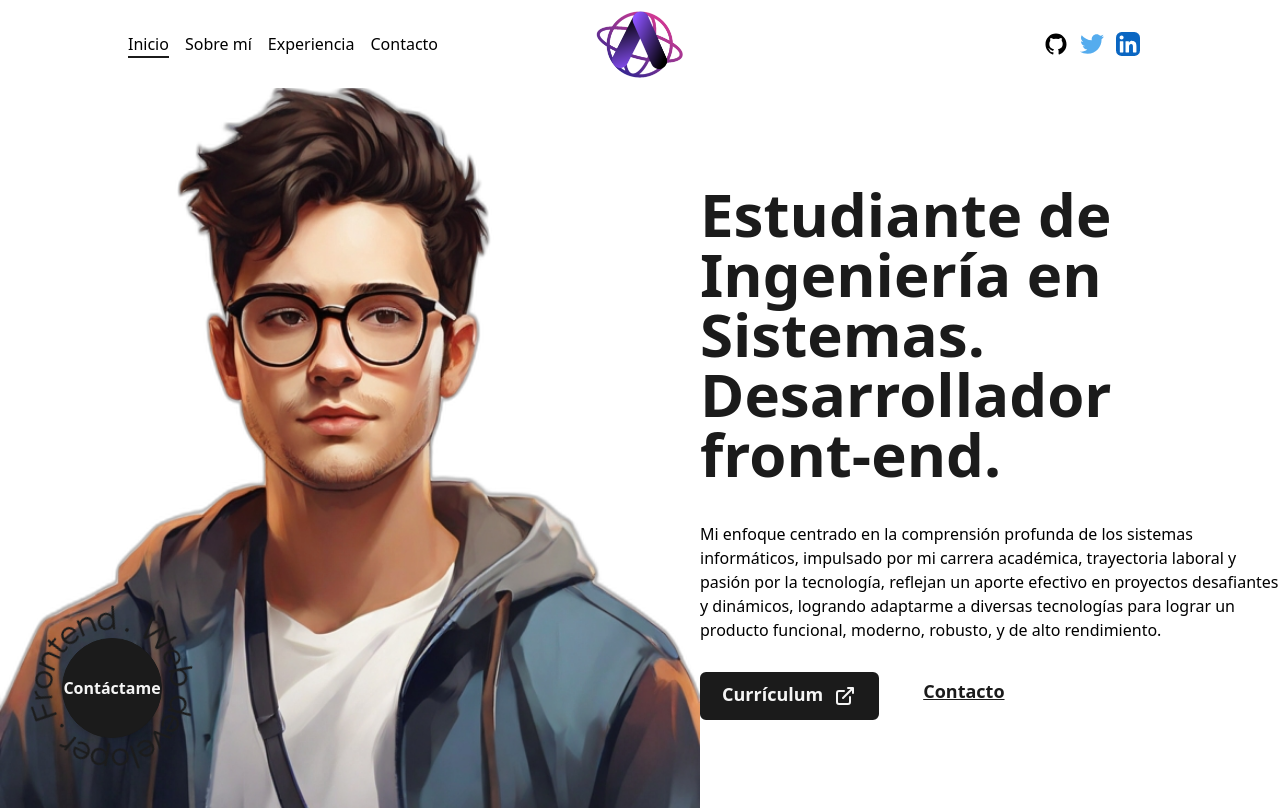
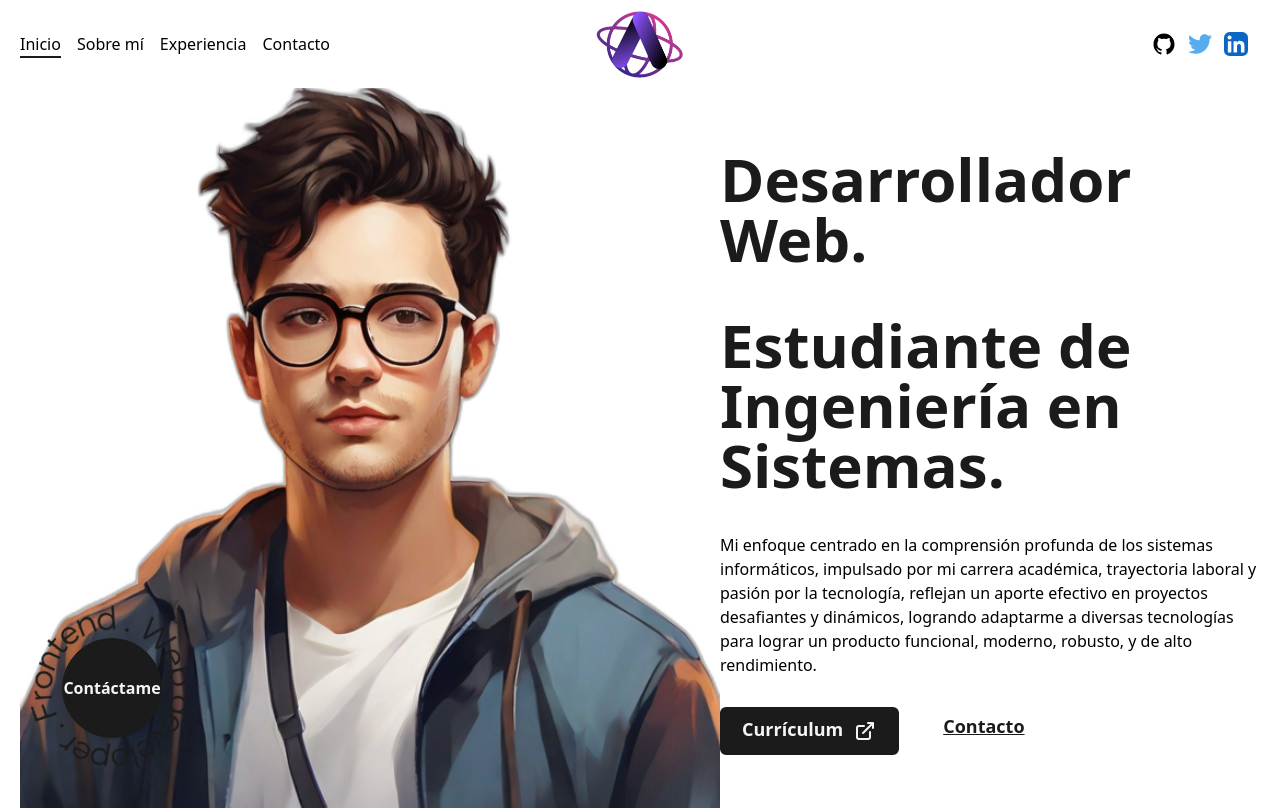
Before and after one commit to AgusAstuDev/agus_dev_portfolio, a Next.js app: page / in a window 1280 px wide. Shown: the top 810 px of the page. Built offline with nearby package versions, Linux system fonts and the light colour scheme.

Commit message:
Se ha agregado el wrapper

```diff
--- a/src/components/common/AnimatedText.tsx
+++ b/src/components/common/AnimatedText.tsx
@@ -4,7 +4,6 @@ import React from "react";
 import { motion } from "framer-motion";
 
 const container = {
-  hidden: { opacity: 1, scale: 0 },
   visible: {
     opacity: 1,
     scale: 1,
--- /dev/null
+++ b/src/components/common/GeneralWrapper.tsx
@@ -0,0 +1,15 @@
+interface GeneralWrapperProps {
+  children: React.ReactNode;
+  className?: string;
+}
+
+export default function GeneralWrapper({
+  children,
+  className = "",
+}: GeneralWrapperProps) {
+  return (
+    <section className={`w-full max-w-[1400px] px-[20px] mx-auto ${className}`}>
+      {children}
+    </section>
+  );
+}
--- a/src/components/home/HomeInfo.tsx
+++ b/src/components/home/HomeInfo.tsx
@@ -1,7 +1,6 @@
 // React-Next:
 import React from "react";
 import { useContext } from "react";
-import { useRouter } from "next/router";
 import Link from "next/link";
 import Image from "next/image";
 // Context:
@@ -29,7 +28,6 @@ export default function HomeInfo() {
   const { locale } = useContext(langContext);
   const { title1, title2, paragraph, resume, resumeHref, contact } =
     TEXTS_HOME[locale];
-  const arrayTexts = [title1, title2];
 
   return (
     <div className="w-full h-auto max-h-[90vh] flex justify-around items-center overflow-hidden">
@@ -44,7 +42,11 @@ export default function HomeInfo() {
       </div>
       <div className="w-1/2 flex flex-col items-center self-center max-w-[720px]">
         <AnimatedText
-          arrayTexts={arrayTexts}
+          arrayTexts={[title1]}
+          className="w-full m-auto flex flex-wrap text-dark font-bold text-6xl text-left"
+        />
+        <AnimatedText
+          arrayTexts={[title2]}
           className="w-full m-auto flex flex-wrap text-dark font-bold text-6xl text-left"
         />
         <motion.p
--- a/src/components/layout/Header.tsx
+++ b/src/components/layout/Header.tsx
@@ -30,11 +30,11 @@ const CustomLink = ({ href, text, className }: CustomLinkProps) => {
   return (
     <Link href={href} className={`${className} relative group `}>
       {text}
-      <span
+      <div
         className={`absolute h-[2px] bg-dark inline-block left-0 -bottom-0.5 group-hover:w-full transition-[width] ease duration-300 ${
           router.asPath === href ? "w-full" : "w-0"
         }`}
-      ></span>
+      />
     </Link>
   );
 };
@@ -43,7 +43,7 @@ export default function Header() {
   const { locale } = useContext(langContext);
   const { home, about, experience, contact } = TEXTS_HOME[locale];
   return (
-    <header className="w-full px-32 py-8 font-medium flex justify-between items-center">
+    <header className="w-full max-w-[1400px] px-[20px] mx-auto py-8 font-medium flex justify-between items-center">
       <nav>
         <CustomLink
           href={"/"}
--- a/src/languages/texts_home.ts
+++ b/src/languages/texts_home.ts
@@ -4,8 +4,8 @@ export const TEXTS_HOME = {
     about: "Sobre mí",
     experience: "Experiencia",
     contact: "Contacto",
-    title1: "Estudiante de Ingeniería en Sistemas.",
-    title2: "Desarrollador front-end.",
+    title1: "Desarrollador Web.",
+    title2: "Estudiante de Ingeniería en Sistemas.",
     paragraph:
       "Mi enfoque centrado en la comprensión profunda de los sistemas informáticos, impulsado por mi carrera académica, trayectoria laboral y pasión por la tecnología, reflejan un aporte efectivo en proyectos desafiantes y dinámicos, logrando adaptarme a diversas tecnologías para lograr un producto funcional, moderno, robusto, y de alto rendimiento.",
     resume: "Currículum",
--- a/src/pages/index.tsx
+++ b/src/pages/index.tsx
@@ -2,14 +2,17 @@
 import PageLayout from "@/components/layout/PageLayout";
 import HomeInfo from "@/components/home/HomeInfo";
 import HireMe from "@/components/home/HireMe";
+import GeneralWrapper from "@/components/common/GeneralWrapper";
 // Exports:
 export { getStaticProps } from "@/tools/getStaticProps";
 
 export default function Home() {
   return (
     <PageLayout>
-      <HomeInfo />
-      <HireMe />
+      <GeneralWrapper>
+        <HomeInfo />
+        <HireMe />
+      </GeneralWrapper>
     </PageLayout>
   );
 }
```
